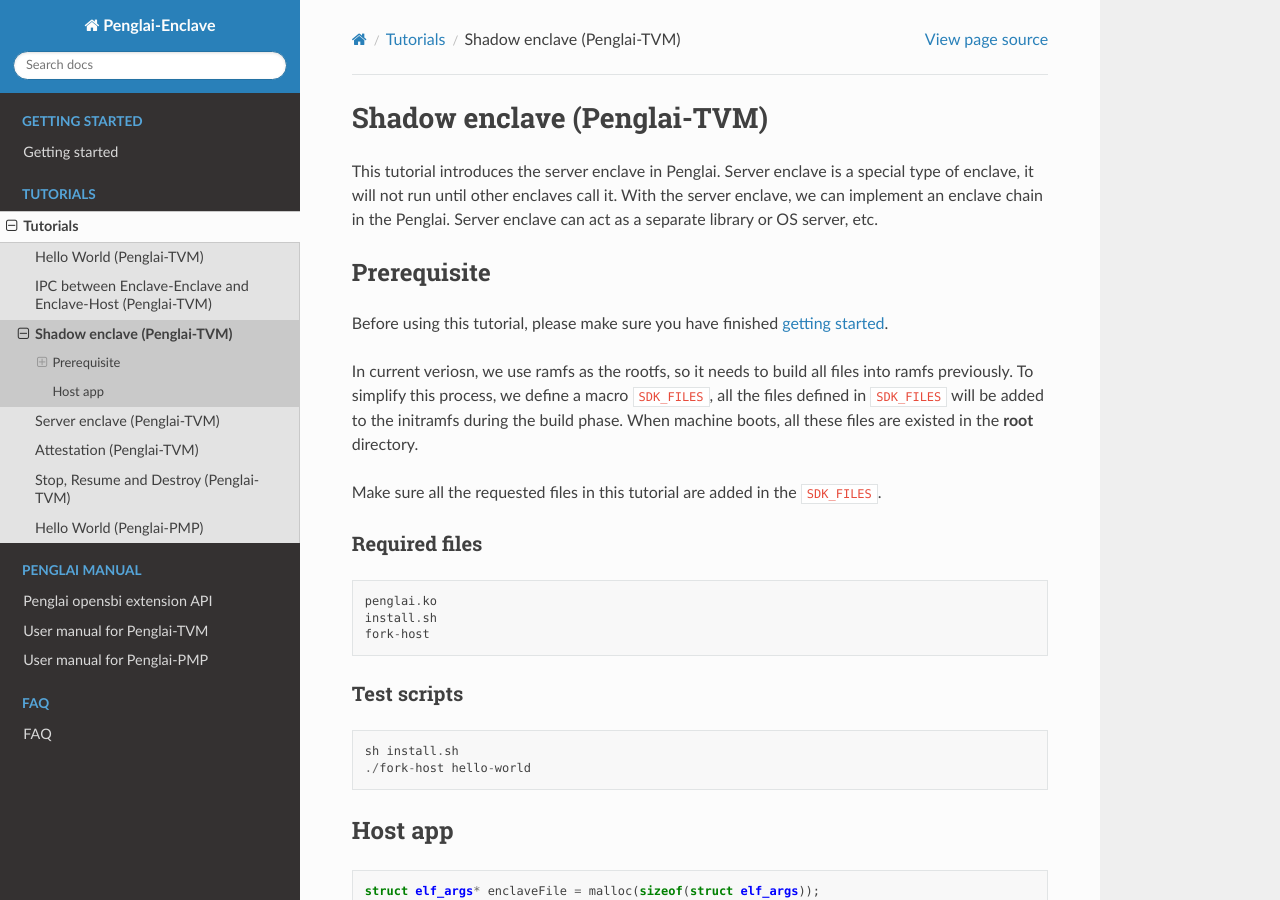
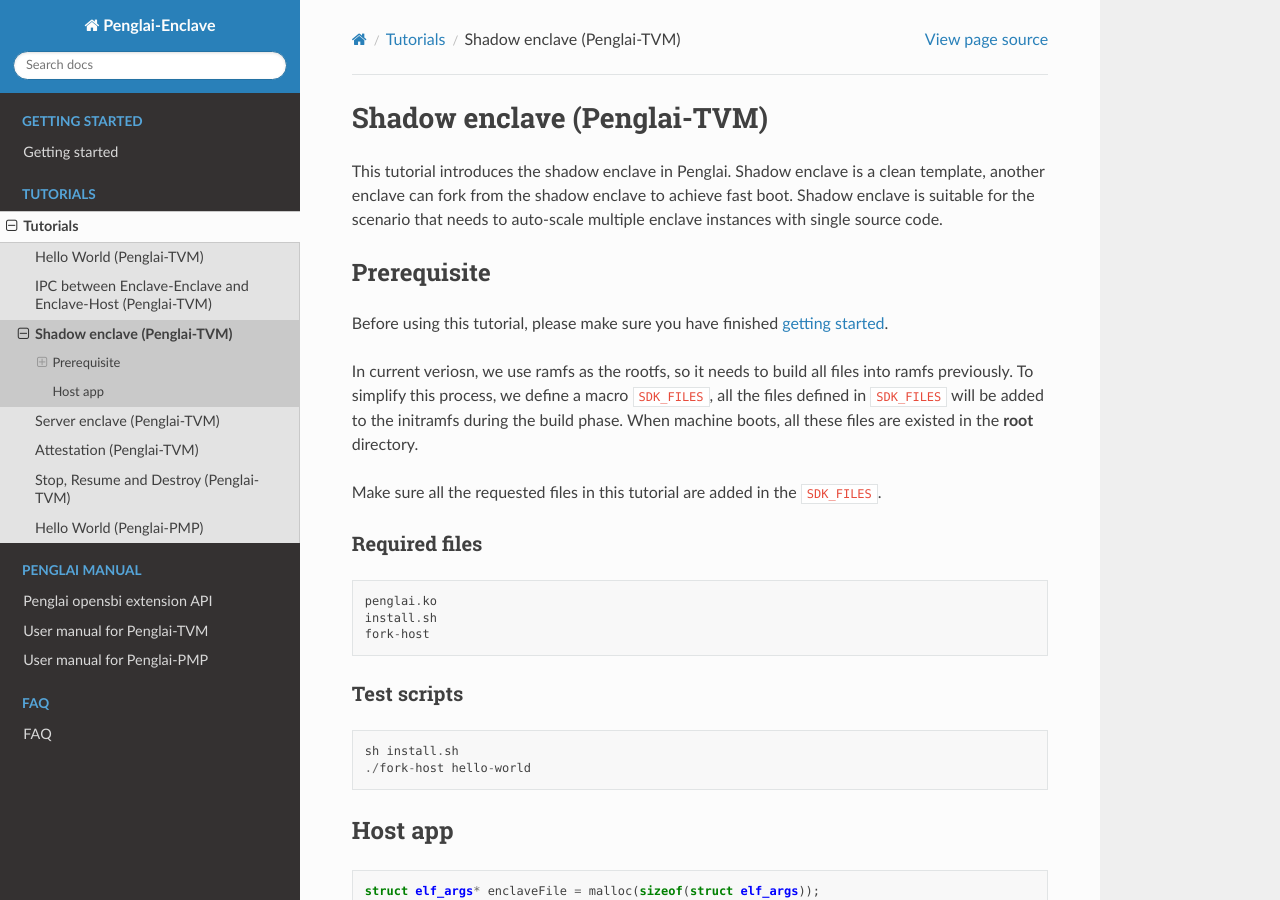
Before and after one commit to Penglai-Enclave/Penglai-doc, a Sphinx documentation site: the page built from source/Tutorials/Tutorial-Penglai-TVM-shadow-enclave.rst, in a window 1280 px wide and 900 px high. Built offline with Sphinx 7.4.7 and the Read the Docs theme 2.0.0, drawn with Linux system fonts in a browser that asks for light colours.

Commit message:
fix the mistake in the introduce of shadow enclave

```diff
--- a/source/Tutorials/Tutorial-Penglai-TVM-shadow-enclave.rst
+++ b/source/Tutorials/Tutorial-Penglai-TVM-shadow-enclave.rst
@@ -1,8 +1,8 @@
 Shadow enclave (Penglai-TVM)
 ==============================
 
-This tutorial introduces the server enclave in Penglai. Server enclave is a special type of enclave, it will not run until other enclaves call it.
-With the server enclave, we can implement an enclave chain in the Penglai. Server enclave can act as a separate library or OS server, etc.
+This tutorial introduces the shadow enclave in Penglai. Shadow enclave is a clean template, another enclave can fork from the shadow enclave to achieve fast boot.
+Shadow enclave is suitable for the scenario that needs to auto-scale multiple enclave instances with single source code.
 
 Prerequisite
 -------------
```
